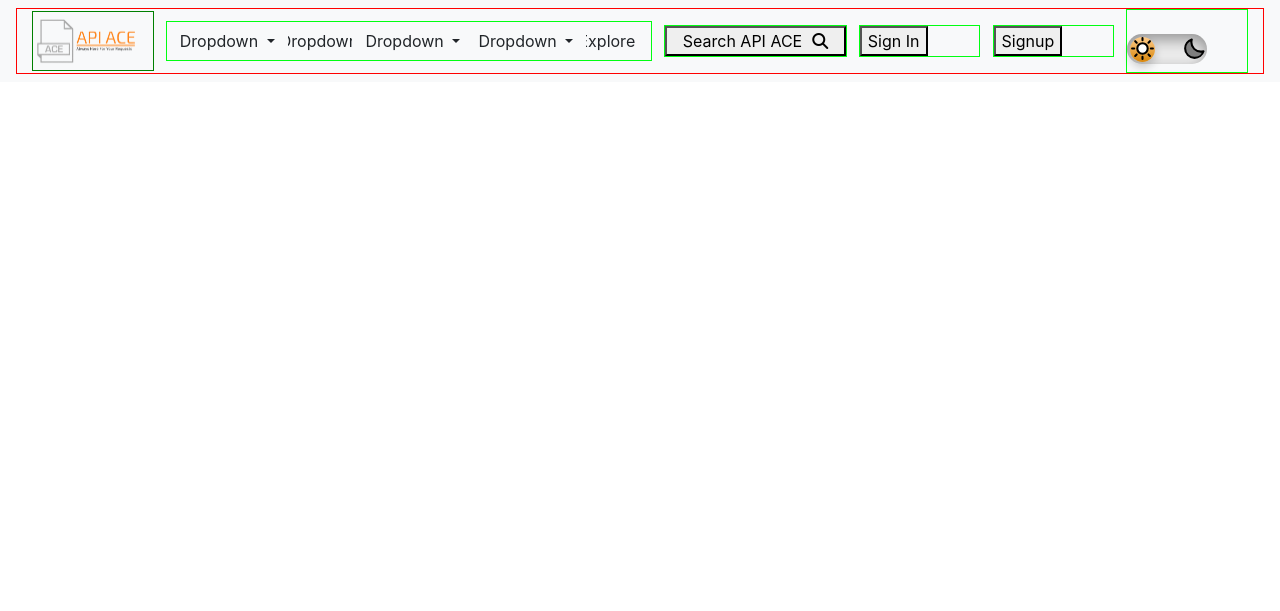
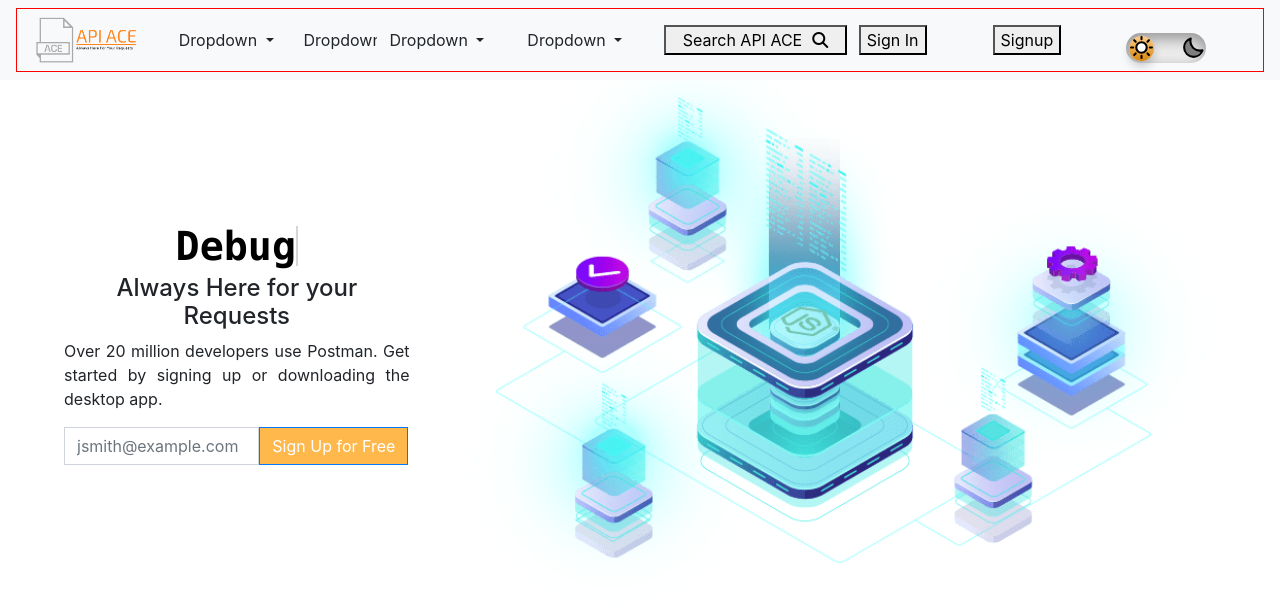
Before and after one commit to faizan0505/windy-spoon-6166, a plain HTML site: page Nishtha/index.html in a window 1280 px wide. Drawn offline with nearby package versions, Linux system fonts and the light colour scheme; files whose address does not match are found by name.

Commit message:
Typing animation added

```diff
--- a/Nishtha/index.html
+++ b/Nishtha/index.html
@@ -24,7 +24,7 @@
                 </div>
                 <div id="first_div">
                     <div class="collapse navbar-collapse" id="navbarNavDarkDropdown">
-                        <ul class="navbar-nav">
+                        <ul id="menu" class="navbar-nav">
                             <li class="nav-item dropdown">
                                 <button class="btn btn-light dropdown-toggle" data-bs-toggle="dropdown"
                                     aria-expanded="false">
@@ -70,7 +70,6 @@
                             </li>
                         </ul>
                     </div>
-                    <div>Explore</div>
                 </div>
 
                 <div id="search_div">
@@ -88,6 +87,26 @@
             </div>
         </nav>
     </header>
+    <div id="first_row">
+        <div>
+            <div class="content">
+                <h1 class="typedtext"></h1>
+            </div>
+            <h4 id="Api">Always Here for your Requests</h4>
+            <p id="Api_content">Over 20 million developers use Postman. Get started by signing up or downloading the desktop app.</p>
+            <form id="email_div" class="row g-3">
+                <div class="col-auto">
+                  <input type="password" class="form-control" id="inputPassword2" placeholder="jsmith@example.com">
+                </div>
+                <div class="col-auto">
+                  <button type="submit" class="btn btn-primary mb-3" color="orange">Sign Up for Free</button>
+                </div>
+              </form>
+        </div>
+        <div>
+            <img src="./images/header-graphic.png" />
+        </div>
+    </div>
 </div>
     <script src="https://cdn.jsdelivr.net/npm/bootstrap@5.3.0-alpha2/dist/js/bootstrap.bundle.min.js"
         integrity="sha384-qKXV1j0HvMUeCBQ+QVp7JcfGl760yU08IQ+GpUo5hlbpg51QRiuqHAJz8+BrxE/N"
--- a/Nishtha/scripts/index.js
+++ b/Nishtha/scripts/index.js
@@ -9,3 +9,69 @@ function myTheme(){
         main.style.background = "white";
       }
 }
+
+
+function typingEffect() {
+    const contactTexts = shuffleArray(['Build', 'Debug', 'Monitor','Publish']);
+    const typedtext = document.getElementsByClassName("typedtext")[0];
+    let removing = false;
+    let idx = char = 0;
+
+    setInterval(() => { // We define the interval of the typing speed
+
+        // If we do not reach the limit, we insert characters in the html
+        if (char < contactTexts[idx].length) typedtext.innerHTML += contactTexts[idx][char];
+
+        // 15*150ms = time before starting to remove characters
+        if (char == contactTexts[idx].length + 15) removing = true;
+
+        // Removing characters, the last one always
+        if (removing) typedtext.innerHTML = typedtext.innerHTML.substring(0, typedtext.innerHTML.length - 1);
+
+        char++; // Next character
+
+        // When there is nothing else to remove
+        if (typedtext.innerHTML.length === 0) {
+
+            // If we get to the end of the texts we start over
+            if (idx === contactTexts.length - 1) idx = 0
+            else idx++;
+
+            char = 0; // Start the next text by the first character
+            removing = false; // No more removing characters
+        }
+
+    }, 150); // Typing speed, 150 ms
+
+}
+typingEffect();
+function shuffleArray(array) {
+    let currentIndex = array.length,
+        temporaryValue, randomIndex;
+
+    // While there remain elements to shuffle...
+    while (0 !== currentIndex) {
+
+        // Pick a remaining element...
+        randomIndex = Math.floor(Math.random() * currentIndex);
+        currentIndex -= 1;
+
+        // And swap it with the current element.
+        temporaryValue = array[currentIndex];
+        array[currentIndex] = array[randomIndex];
+        array[randomIndex] = temporaryValue;
+    }
+
+    return array;
+}
+
+
+let navbar= document.getElementById("Navbar");
+let menu= document.getElementById("menu");
+window.onscroll= function(){
+    if(window.pageYOffset>= menu.offsetTop){
+        navbar.classList.add("sticky");
+    }else{
+        navbar.classList.remove("sticky");
+    }
+}
--- a/Nishtha/styles/index.css
+++ b/Nishtha/styles/index.css
@@ -1,9 +1,9 @@
+@import url('https://fonts.googleapis.com/css2?family=Poppins:wght@200;300;400;500;600;700&display=swap');
 #logo_img{
     width:100%;
 }
-header{
+#Navbar{
     position:fixed;
-    z-index:9999;
 }
 .container-fluid{
     border: 1px solid red;
@@ -20,11 +20,11 @@ header{
 }
 .container-fluid>div{
     width: 10%;
-    border: 1px solid rgb(0, 255, 17);
+    /* border: 1px solid rgb(0, 255, 17); */
     align-items: center;
 }
 #img_div{
-    border: 1px solid green;
+    /* border: 1px solid green; */
 }
 .fa-magnifying-glass{
     display:inline;
@@ -86,7 +86,6 @@ header{
         background: #ffffff;
         transition: 0.3s;
         width: 100vw;
-        height:100vh;
         z-index:-1;
         position: absolute;
   }
@@ -115,3 +114,82 @@ header{
   input:checked +label svg.moon{
     fill: #fff;
   }
+  #first_row{
+    display:flex;
+    width:90%;
+    margin: auto;
+    align-items: center;
+    margin-top: 30px;
+    justify-content: space-between;
+  }
+  #first_row>div:nth-child(1){
+    width:30%;
+    /* border:1px solid green; */
+  }
+  #first_row>div:nth-child(2){
+    width:65%;
+    /* border:1px solid green; */
+  }
+  #first_row>div:nth-child(2)>img{
+    width:100%;
+  }
+  .content {
+    width: 100%;
+    height: 100%;
+    display: flex;
+    flex-wrap: wrap;
+    flex-direction: column;
+    /* margin-left:-80px; */
+    align-items:center;
+    justify-content: center;
+    text-align: center;
+  }
+  .typedtext {
+    margin-top: 20%;
+    border-right: 2px solid black;
+    animation: blinkTextCursor 800ms steps(44) infinite normal;
+    height: 40px;
+    font-weight: 600;
+    line-height: 40px;
+    color: rgb(33, 33, 33);
+    /* margin-left: -30px; */
+    word-break: normal;
+    color: #000;
+    display: block;
+    font-family:IBMPlexMono, SFMono-Regular, Menlo, Monaco, Consolas, "Liberation Mono", "Courier New", monospace;
+  }
+
+  @keyframes blinkTextCursor {
+    from {
+      border-right-color: black;
+    }
+    to {
+      border-right-color: transparent;
+    }
+  }
+  #Api{
+    text-align: center;
+  }
+  #Api_content{
+    text-align:justify;
+  }
+  #email_div{
+    /* border: 1px solid red; */
+    display:flex;
+    justify-content: s
+  }
+  #email_div>div:nth-child(1){
+    width:60%;
+  }
+  #email_div>div:nth-child(2){
+    margin-left: -30px;
+    width:30%;
+  }
+  .mb-3{
+    color:white;
+    border-radius: 0%;
+    background: #FFB84C;
+  }
+  .form-control{
+    border-radius: 0%;
+  }
```
Also changed, not shown: Nishtha/images/header-graphic.png (added).
